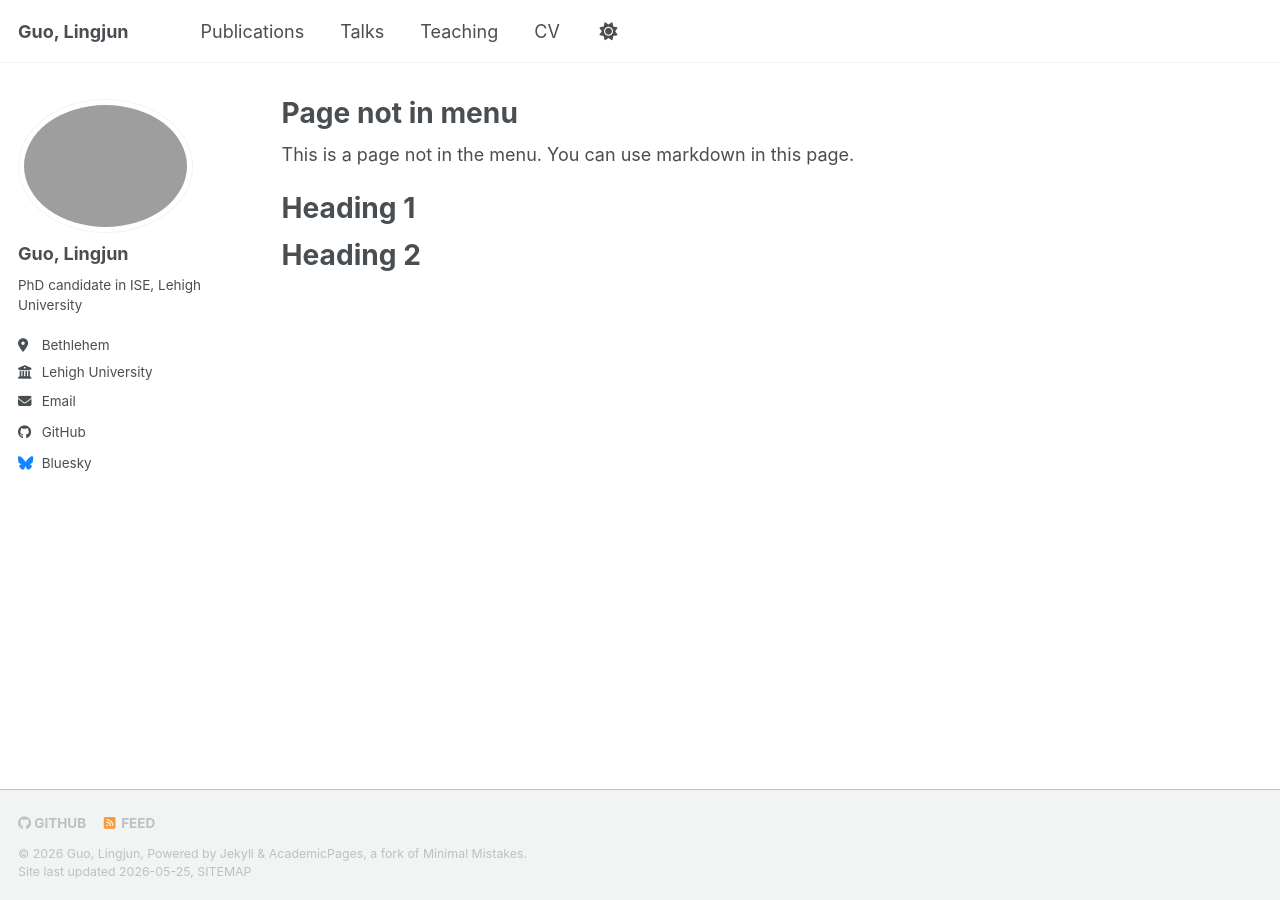
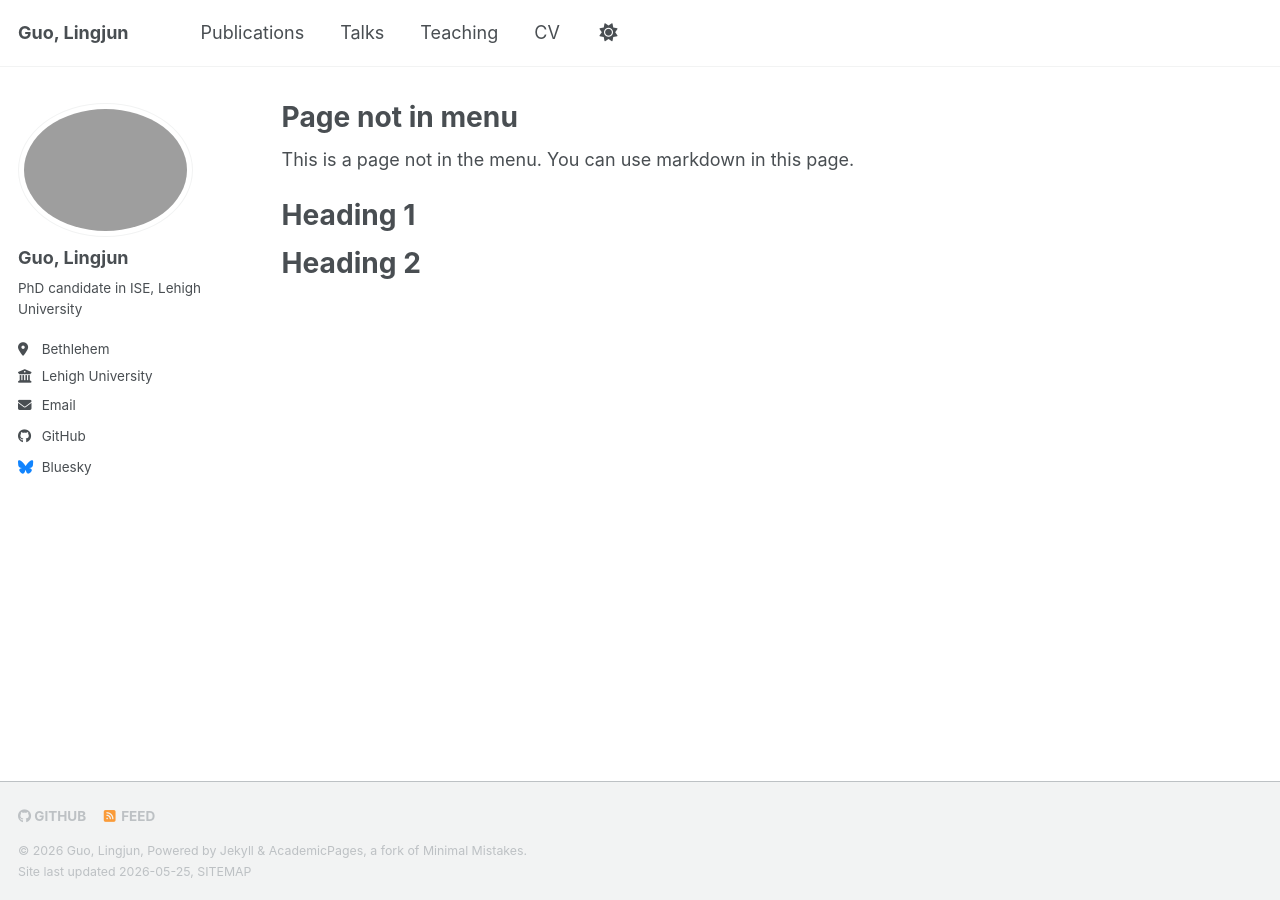
Before and after one commit to Guo-Lingjun/guo-lingjun.github.io, a Jekyll site: the page built from _pages/non-menu-page.md, in a window 1280 px wide. Built offline with Jekyll 4.4.1, drawn with Linux system fonts in a browser that asks for light colours; a script bundle is joined from its source files by our own code; library files that are not in the unit come from our copies.

Commit message:
Update _base.scss

```diff
--- a/_sass/layout/_base.scss
+++ b/_sass/layout/_base.scss
@@ -11,19 +11,21 @@ body {
   /* Set via _themes.scss */
   color: var(--global-text-color);
   background-color: var(--global-bg-color);
-
   margin: 0;
   padding: $masthead-height 0 0;
   padding-bottom: 9em;
   font-family: $global-font-family;
-  line-height: 1.5;
+   font-size: 18px;
+  line-height: 1.7;
 
   &.overflow--hidden {
     /* when primary navigation is visible, the content in the background won't scroll */
     overflow: hidden;
   }
 }
-
+.page__content {
+  max-width: 900px;
+}
 h1, h2, h3, h4, h5, h6 {
   margin: 2em 0 0.5em;
   line-height: 1.2;
```
